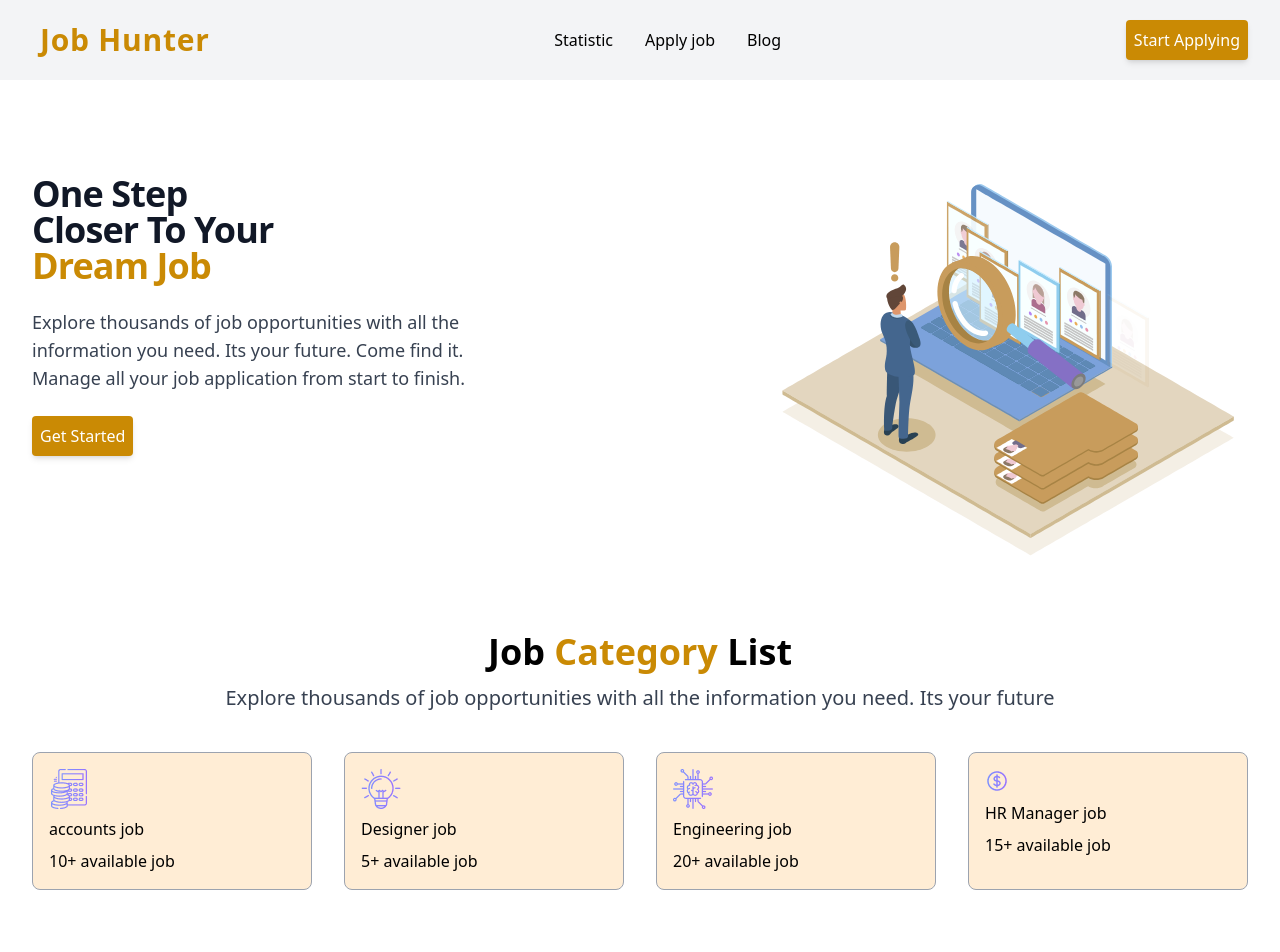
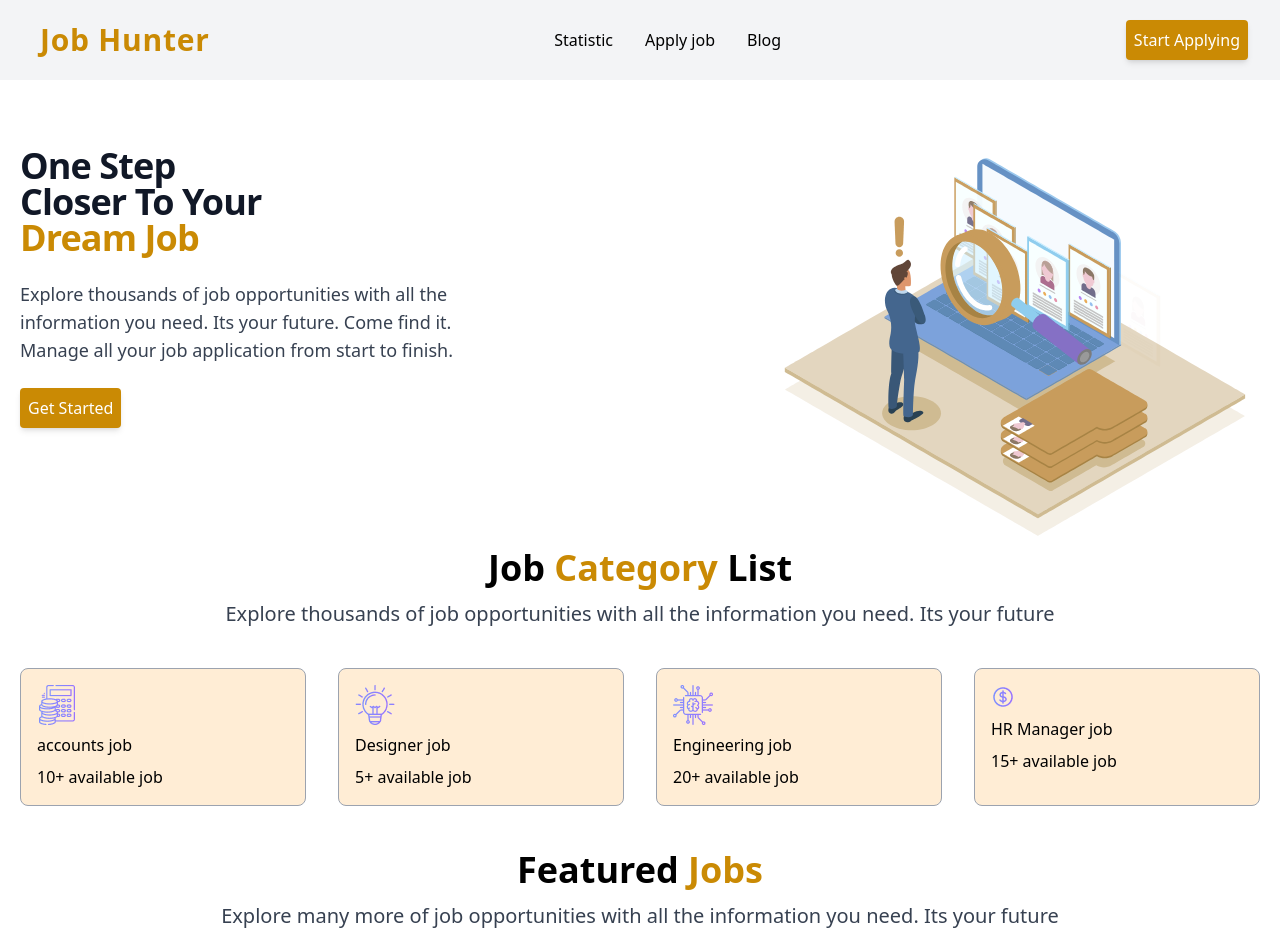
Before and after one commit to simanto789/job-hunter, a React (Vite) app: page / in a window 1280 px wide. Shown: the top 952 px of the page. Built offline with nearby package versions, Linux system fonts and the light colour scheme.

Commit message:
add featured job tittle

```diff
--- a/src/components/Home.jsx
+++ b/src/components/Home.jsx
@@ -59,6 +59,16 @@ const Home = () => {
            }
         </div>
     </div>
+    {/* feature job list */}
+    <div className='my-container'>
+        <div>
+           <h1 className='text-center text-4xl font-bold mb-3'>Featured <span className='inline-block text-yellow-600'>Jobs</span></h1>
+           <p className='text-center text-xl mt-2 mb-10 text-gray-700'>Explore many more of job opportunities with all the information you need. Its your future</p>
+        </div>
+        <div>
+
+        </div>
+    </div>
 
    </>
   )
--- a/src/index.css
+++ b/src/index.css
@@ -4,7 +4,7 @@
 
 
 .my-container{
-  @apply px-2 py-5 mx-auto sm:max-w-xl md:max-w-full lg:max-w-screen-xl md:px-24 lg:px-8 lg:py-10
+  @apply px-2 py-5 mx-auto sm:max-w-xl md:max-w-full lg:max-w-screen-xl md:px-24 lg:px-5 lg:py-3
 }
 
 .btn{
```
